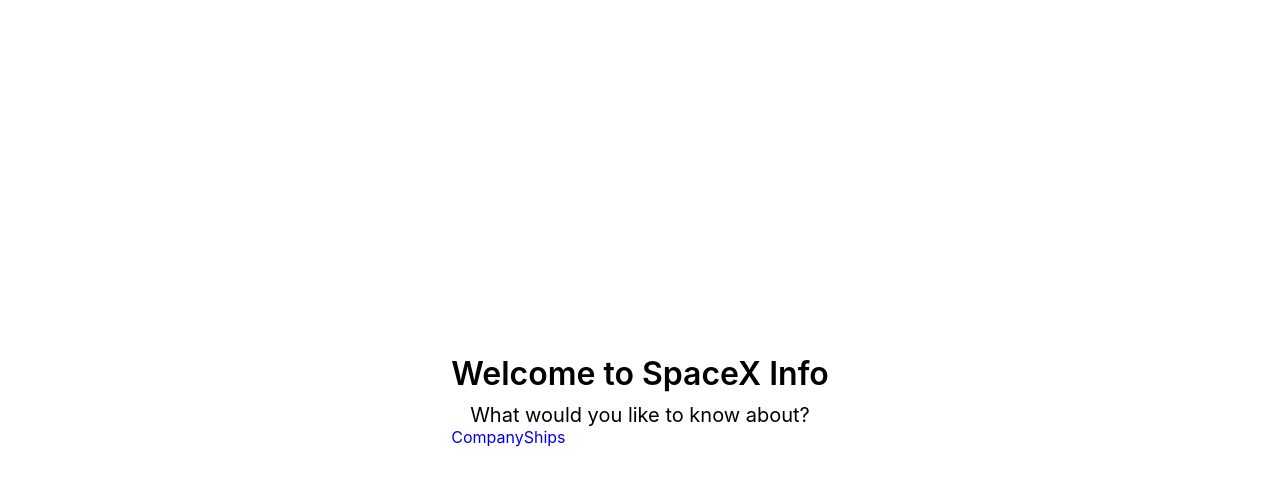
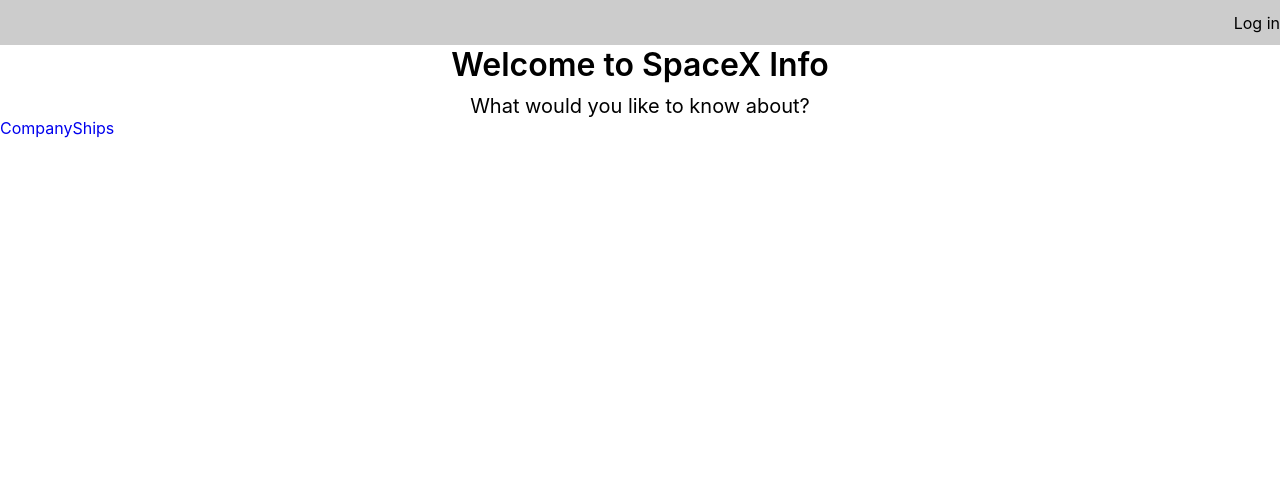
Before and after one commit to ssivenkov/SpaceX-GraphQL, a React (Create React App) app: page / in a window 1280 px wide. Shown: the top 486 px of the page. Built offline with nearby package versions, Linux system fonts and the light colour scheme.

Commit message:
add header

```diff
--- a/src/App.tsx
+++ b/src/App.tsx
@@ -1,12 +1,14 @@
 import React from 'react';
 
+import { Header } from './components/header/Header';
 import { Navigation } from './navigation/Navigation';
-import { StyledAppContainer } from './styles';
+import { AppContainer } from './styles';
 
 export const App = () => {
   return (
-    <StyledAppContainer>
+    <AppContainer>
+      <Header />
       <Navigation />
-    </StyledAppContainer>
+    </AppContainer>
   );
 };
--- a/src/colors/colors.ts
+++ b/src/colors/colors.ts
@@ -1,7 +1,8 @@
 export const COLORS = {
   WHITE: '#FFFFFF',
   TUNDORA: '#494949',
-  SILVER: '#CCCCCC',
+  SILVER1: '#CCCCCC',
+  SILVER2: '#BBBBBB',
   SILVER_CHALICE: '#AAAAAA',
   BLACK: '#000000',
 };
--- /dev/null
+++ b/src/components/header/Header.tsx
@@ -0,0 +1,11 @@
+import React from 'react';
+
+import { HeaderContainer } from './styles';
+
+export const Header = () => {
+  return (
+    <HeaderContainer>
+      <span>Log in</span>
+    </HeaderContainer>
+  );
+};
--- /dev/null
+++ b/src/components/header/styles.ts
@@ -0,0 +1,10 @@
+import { COLORS } from 'colors/colors';
+import styled from 'styled-components';
+
+export const HeaderContainer = styled.div`
+  display: flex;
+  align-items: center;
+  justify-content: flex-end;
+  min-height: 45px;
+  background-color: ${COLORS.SILVER1};
+`;
--- a/src/pages/shipsPage/shipCard/styles.ts
+++ b/src/pages/shipsPage/shipCard/styles.ts
@@ -1,7 +1,7 @@
 import { COLORS } from 'colors/colors';
 import styled from 'styled-components';
 
-const { SILVER, SILVER_CHALICE } = COLORS;
+const { SILVER2, SILVER_CHALICE } = COLORS;
 
 const maxSize = '200px';
 
@@ -33,7 +33,7 @@
   justify-content: center;
   width: ${maxSize};
   height: ${maxSize};
-  background-color: ${SILVER};
+  background-color: ${SILVER2};
   &:after {
     content: 'No image';
   }
--- a/src/styles.ts
+++ b/src/styles.ts
@@ -1,10 +1,7 @@
 import styled from 'styled-components';
 
-export const StyledAppContainer = styled.div`
+export const AppContainer = styled.div`
   display: flex;
   min-height: 100vh;
-  margin: 0 100px;
   flex-direction: column;
-  justify-content: center;
-  align-items: center;
 `;
```
